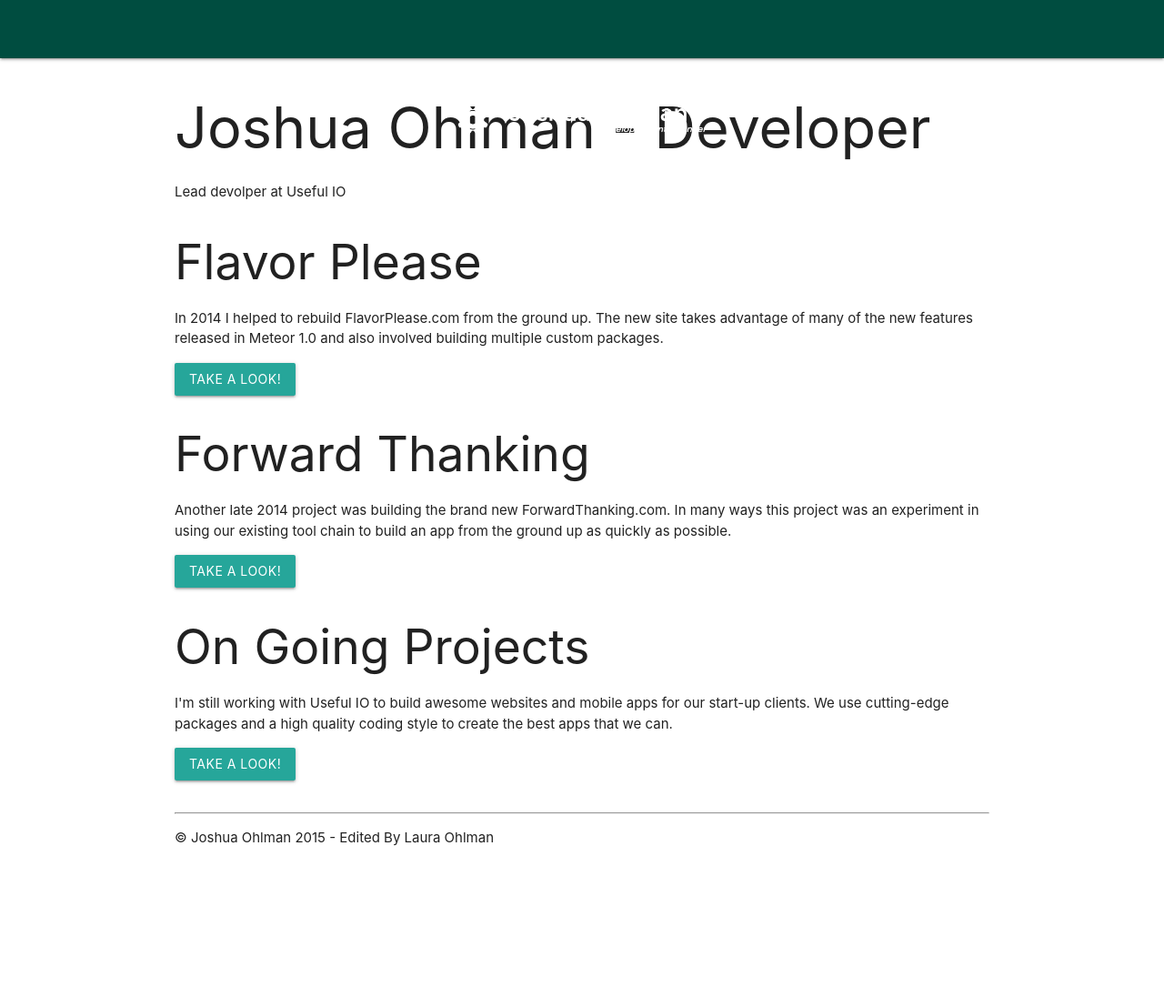
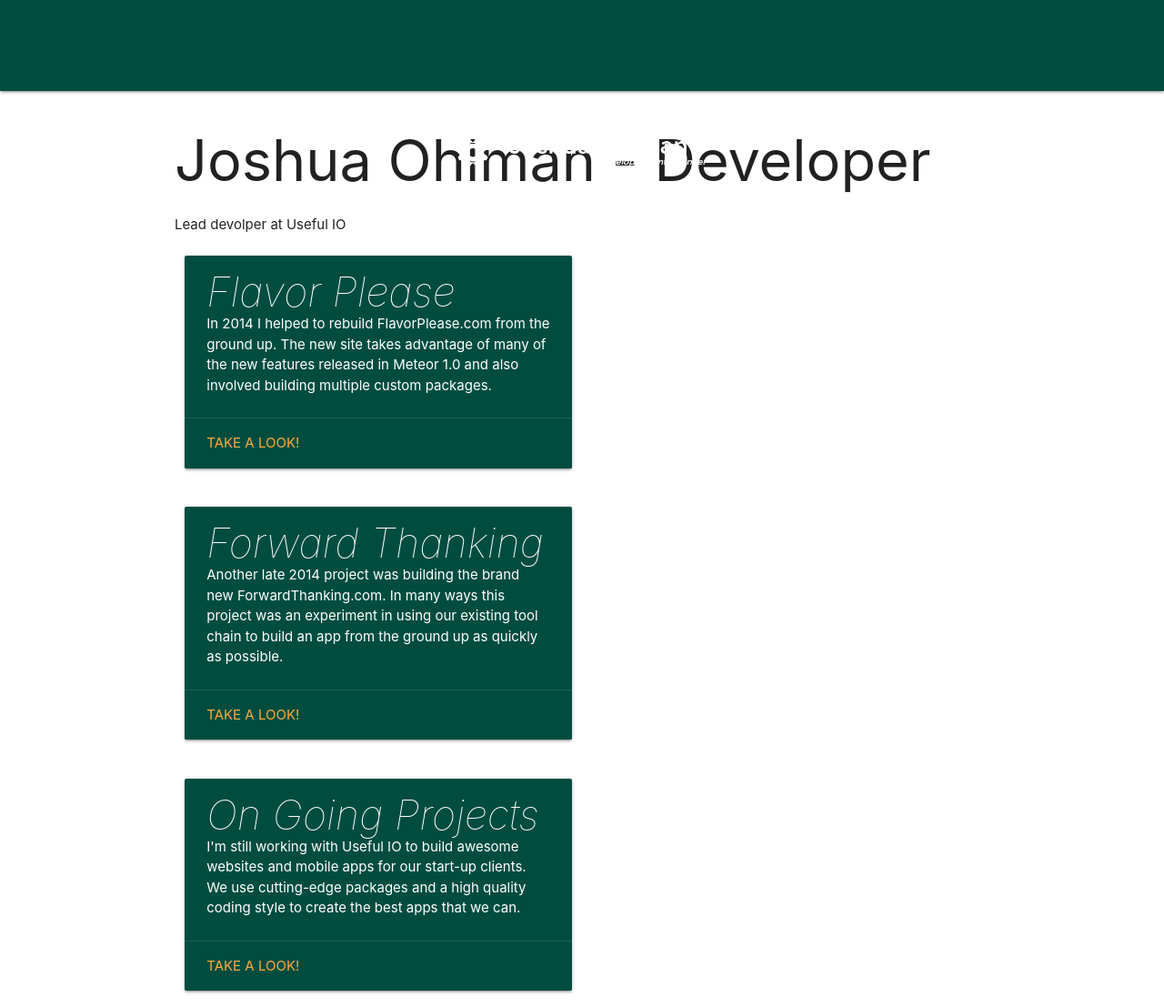
Before and after one commit to mrs-codewriterohs/jpohlman.com, a plain HTML site: page public/index.html in a window 1280 px wide. Shown: the top 1107 px of the page at 91% size. Before the commit the page ends 948 px from the top, so only its background shows below. Drawn offline with nearby package versions, Linux system fonts and the light colour scheme.

Commit message:
change site formatting

```diff
--- a/public/css/index.css
+++ b/public/css/index.css
@@ -2,3 +2,28 @@
 max-height: 80px;
 margin-top: 20px;
 }
+@media only screen and (min-width: 601px) {
+
+nav, nav .nav-wrapper i, nav a.button-collapse, nav a.button-collapse i {
+height: 100px;
+line-height: 64px;
+}
+}
+
+.card .card-title {
+color: #fff;
+font-size: 45px;
+font-weight: 100;
+font-style: italic;
+}
+
+.card a {
+color: #FFFFFF;
+margin-right: 20px;
+-webkit-transition: color 0.3s ease;
+-moz-transition: color 0.3s ease;
+-o-transition: color 0.3s ease;
+-ms-transition: color 0.3s ease;
+transition: color 0.3s ease;
+text-transform: uppercase;
+}
--- a/public/index.html
+++ b/public/index.html
@@ -36,22 +36,48 @@
 
     <div class="container">
       <!-- Example row of columns -->
-      <div class="row">
-        <div class="col-md-4">
-          <h2>Flavor Please</h2>
-          <p>In 2014 I helped to rebuild FlavorPlease.com from the ground up. The new site takes advantage of many of the new features released in Meteor 1.0 and also involved building multiple custom packages.</p>
-          <p><a class="btn btn-default" href="http://flavorplease.com" role="button">Take a Look!</a></p>
+
+               <div class="row">
+        <div class="col s12 m6">
+          <div class="card teal darken darken-4">
+            <div class="card-content white-text">
+              <span class="card-title">Flavor Please</span>
+              <p>In 2014 I helped to rebuild FlavorPlease.com from the ground up. The new site takes advantage of many of the new features released in Meteor 1.0 and also involved building multiple custom packages.</p>
+            </div>
+            <div class="card-action">
+              <a href="http://flavorplease.com">Take a Look!</a>
+            </div>
+          </div>
         </div>
-        <div class="col-md-4">
-          <h2>Forward Thanking</h2>
-          <p>Another late 2014 project was building the brand new ForwardThanking.com. In many ways this project was an experiment in using our existing tool chain to build an app from the ground up as quickly as possible.</p>
-          <p><a class="btn btn-default" href="http://forwardthanking.com" role="button">Take a Look!</a></p>
-       </div>
-        <div class="col-md-4">
-          <h2>On Going Projects</h2>
-          <p>I'm still working with Useful IO to build awesome websites and mobile apps for our start-up clients. We use cutting-edge packages and a high quality coding style to create the best apps that we can.</p>
-          <p><a class="btn btn-default" href="http://useful.io" role="button">Take a Look!</a></p>
+      </div>
+
+             <div class="row">
+        <div class="col s12 m6">
+          <div class="card teal darken darken-4">
+            <div class="card-content white-text">
+              <span class="card-title">Forward Thanking</span>
+              <p>Another late 2014 project was building the brand new ForwardThanking.com. In many ways this project was an experiment in using our existing tool chain to build an app from the ground up as quickly as possible.</p>
+            </div>
+            <div class="card-action">
+              <a href="http://forwardthanking.com">Take a Look!</a>
+            </div>
+          </div>
         </div>
+      </div>
+
+             <div class="row">
+        <div class="col s12 m6">
+          <div class="card teal darken darken-4">
+            <div class="card-content white-text">
+              <span class="card-title">On Going Projects</span>
+              <p>I'm still working with Useful IO to build awesome websites and mobile apps for our start-up clients. We use cutting-edge packages and a high quality coding style to create the best apps that we can.</p>
+            </div>
+            <div class="card-action">
+              <a href="http://useful.io">Take a Look!</a>
+            </div>
+          </div>
+        </div>
+      </div>
       </div>
 
       <hr>
```
